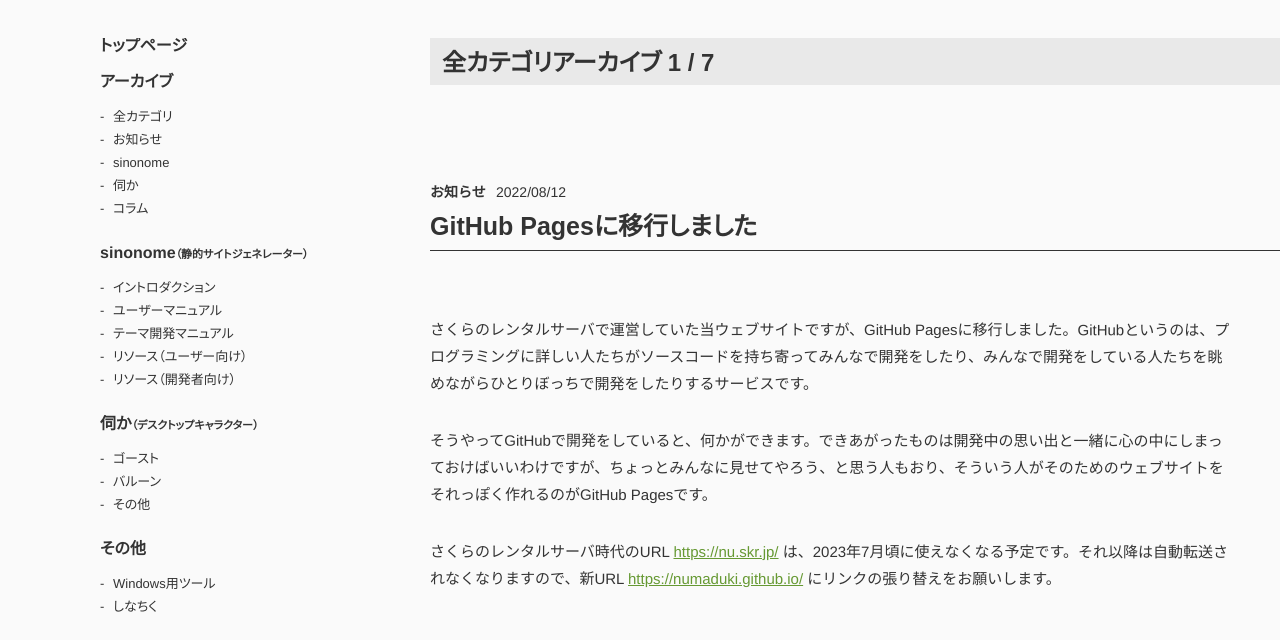
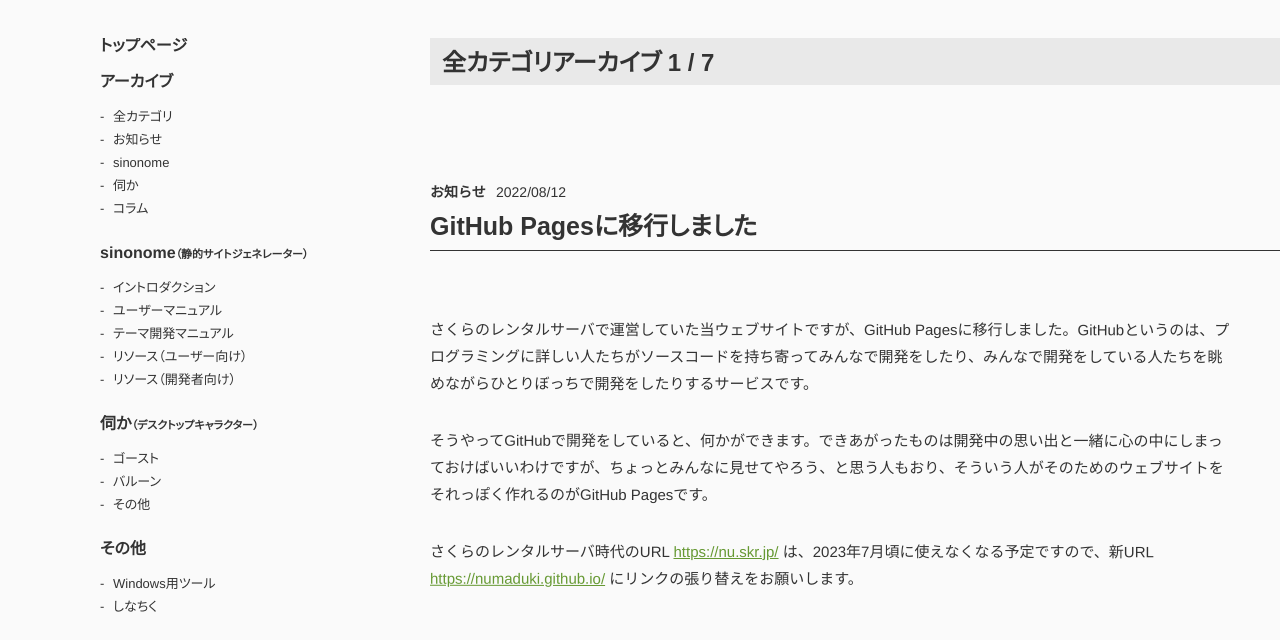
Before and after one commit to numaduki/numaduki.github.io, a plain HTML site: page all/index.html in a window 1280 px wide. Shown: the part 114-754 px from the top of the page. Drawn offline with Linux system fonts and the light colour scheme.

Commit message:
2022-08-12 11:18

```diff
--- a/all/index.html
+++ b/all/index.html
@@ -91,7 +91,7 @@
 		<div class="body">
 				<p>さくらのレンタルサーバで運営していた当ウェブサイトですが、GitHub Pagesに移行しました。GitHubというのは、プログラミングに詳しい人たちがソースコードを持ち寄ってみんなで開発をしたり、みんなで開発をしている人たちを眺めながらひとりぼっちで開発をしたりするサービスです。</p>
 <p>そうやってGitHubで開発をしていると、何かができます。できあがったものは開発中の思い出と一緒に心の中にしまっておけばいいわけですが、ちょっとみんなに見せてやろう、と思う人もおり、そういう人がそのためのウェブサイトをそれっぽく作れるのがGitHub Pagesです。</p>
-<p>さくらのレンタルサーバ時代のURL <a href="https://nu.skr.jp/">https://nu.skr.jp/</a> は、2023年7月頃に使えなくなる予定です。それ以降は自動転送されなくなりますので、新URL <a href="https://numaduki.github.io/">https://numaduki.github.io/</a> にリンクの張り替えをお願いします。</p>
+<p>さくらのレンタルサーバ時代のURL <a href="https://nu.skr.jp/">https://nu.skr.jp/</a> は、2023年7月頃に使えなくなる予定ですので、新URL <a href="https://numaduki.github.io/">https://numaduki.github.io/</a> にリンクの張り替えをお願いします。</p>
 		</div>
 	</article>
 </div>
```
Also changed, not shown: archives/information/20220812.html (+1 -1 lines), tags/information/index.html (+1 -1 lines), 1 other file.
